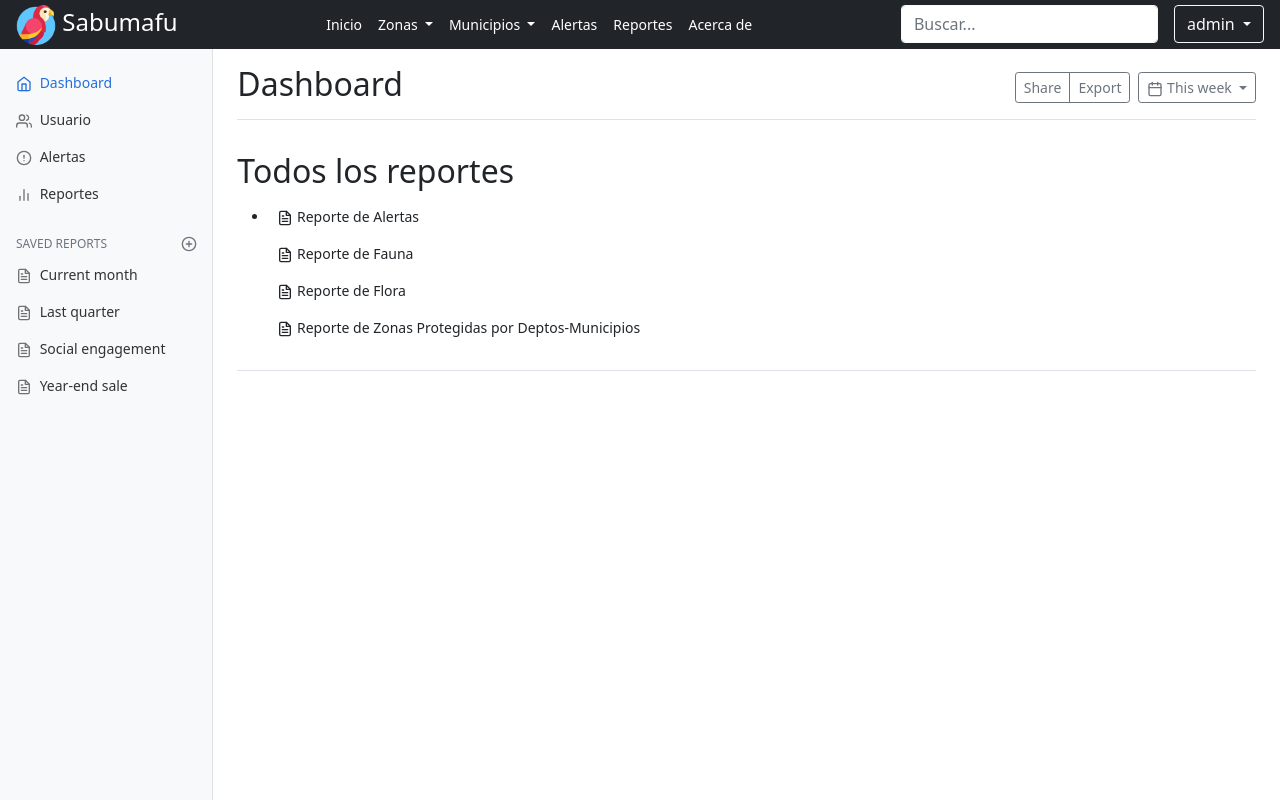
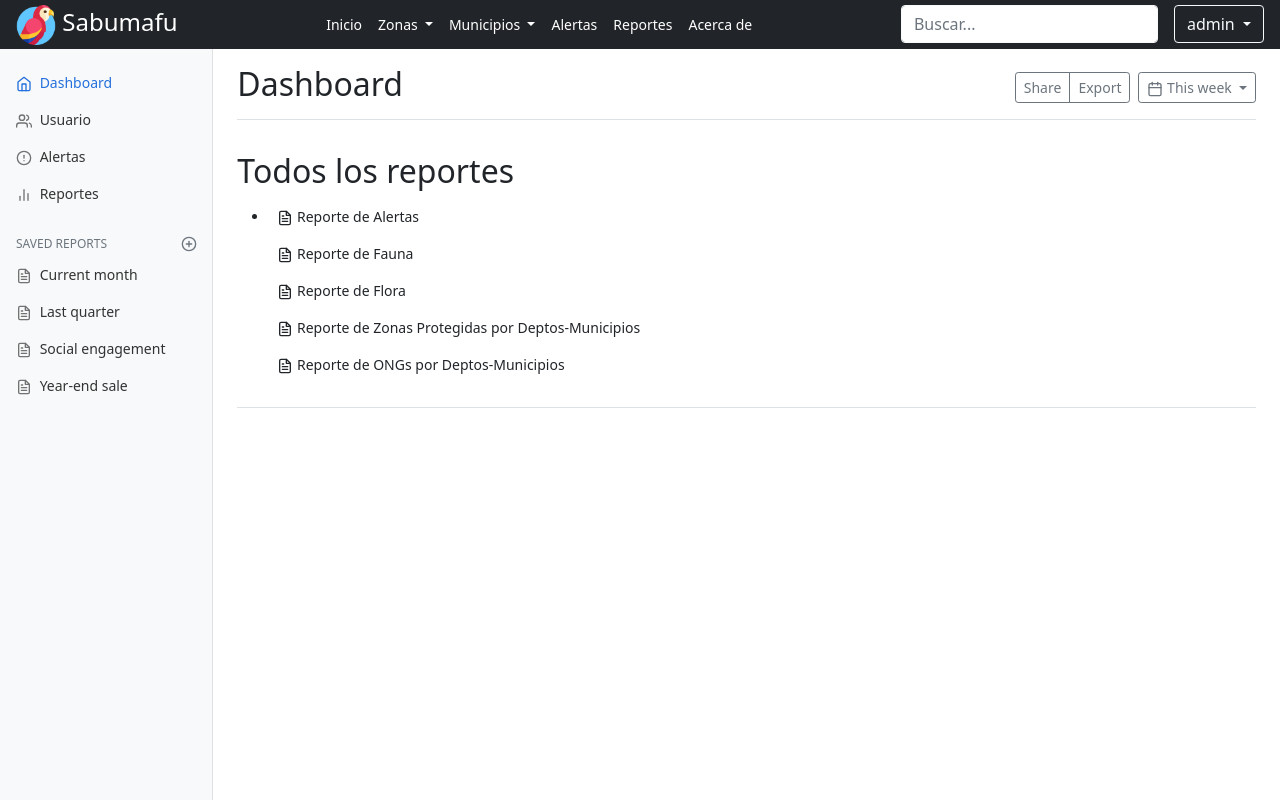
Before and after one commit to lvegadi/sabumafu, a Django app: page /dashboard/reportes/ in a window 1280 px wide. Run offline with Django 3.2, Linux system fonts and the light colour scheme; a user stored in the database is signed in; some libraries are stand-ins or nearby versions.

Commit message:
Reporte 5to
Reporte 5to

```diff
--- a/templates/reportes/reportes.html
+++ b/templates/reportes/reportes.html
@@ -20,6 +20,10 @@
             <span data-feather="file-text"></span>
             Reporte de Zonas Protegidas por Deptos-Municipios
         </a>
+         <a href="{%url 'pdf_ong' %}"  class="nav-link px-2 d-block link-dark text-decoration-none text-black">
+            <span data-feather="file-text"></span>
+            Reporte de ONGs por Deptos-Municipios
+        </a>
     </li>
 
 
```
